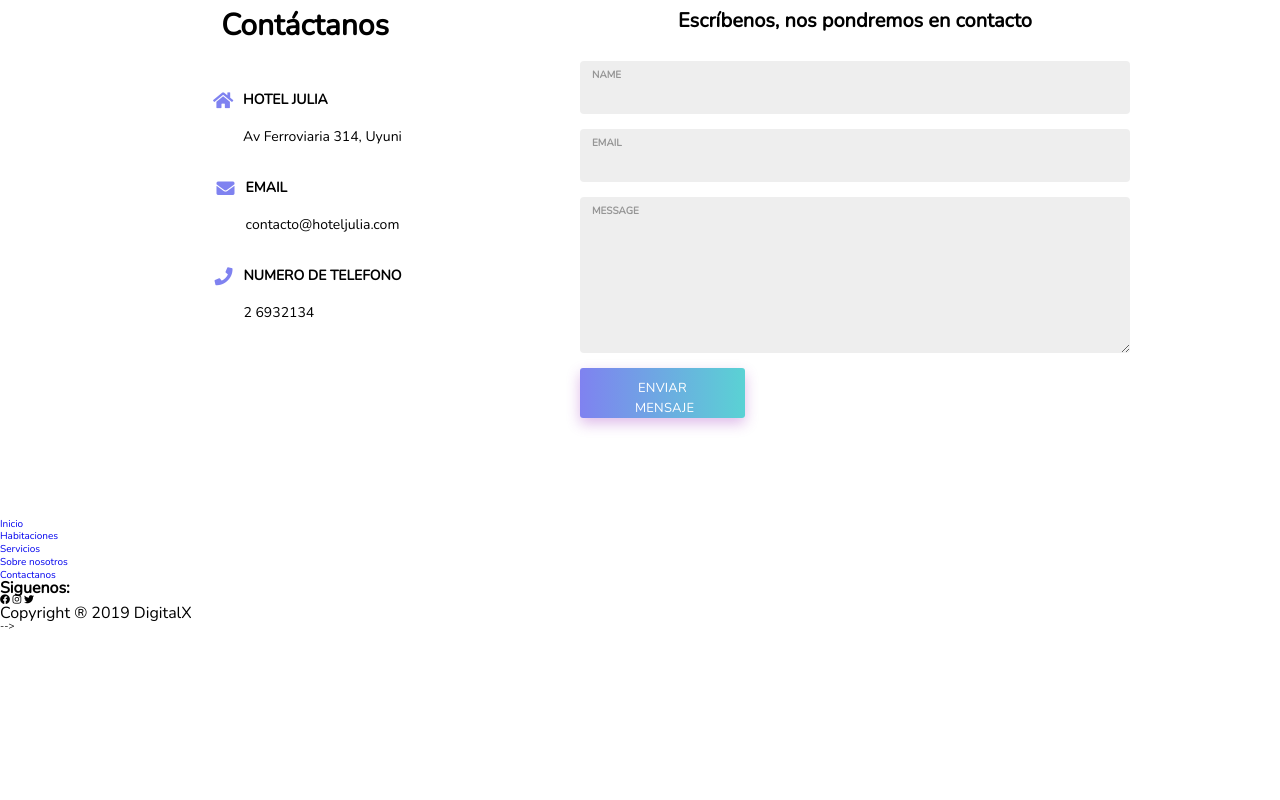
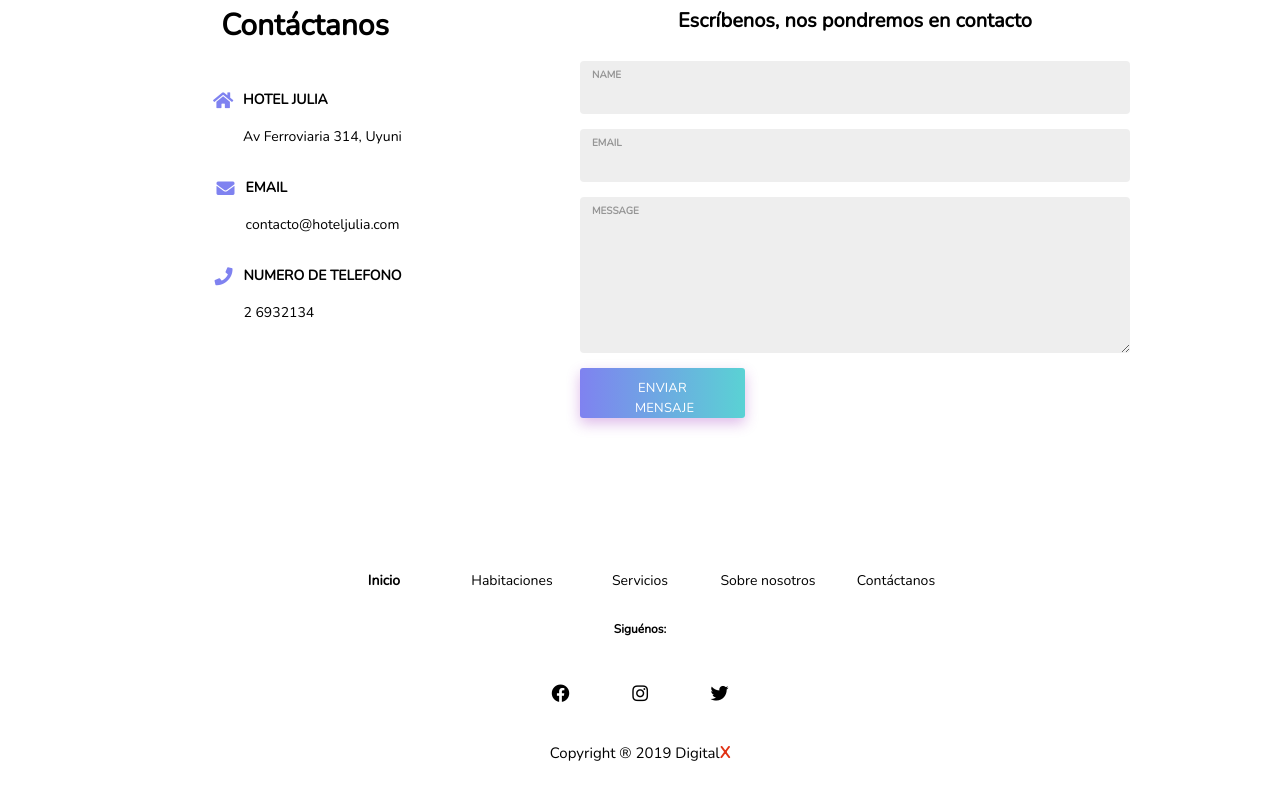
Before and after one commit to lgramirez/hotel, a website: page index.html in a window 1280 px wide. Shown: the part 5149-5949 px from the top of the page. Before the commit the page ends 5782 px from the top, so only its background shows below. Drawn offline with nearby package versions, Linux system fonts and the light colour scheme.

Commit message:
Add styles for the footer section

```diff
--- /dev/null
+++ b/css/components/footer.css
@@ -0,0 +1,165 @@
+.footer__section {
+    width: 100%;
+    height: 100%;
+    padding: 2.5rem 0 5rem 0;
+}
+
+.footer__menu-links {
+    width: 100%;
+    margin-bottom: 1rem;
+}
+
+.footer__links-container {
+    width: 100%;
+    display: flex;
+    flex-direction: column;
+    justify-content: center;
+    align-items: center;
+}
+
+.footer__link {
+    width: 100%;
+}
+
+.footer__a {
+    display: block;
+    width: 100%;
+    font-size: 0.7rem;
+    line-height: 1.3rem;
+    text-align: center;
+    transition: all .3s;
+}
+
+.footer__a:link {
+    color: #000;
+}
+
+.footer__a:visited {
+    color: #000;
+}
+
+.footer__a:hover {
+    color: #7f82f0;
+}
+
+.footer__a:active {
+    color: #000;
+}
+
+.footer__current-page {
+    font-weight: bold;
+}
+
+.footer__current-page:hover {
+    color: #000;
+}
+
+.footer__header{
+    width: 100%;
+    margin-bottom: 0.5rem;
+}
+
+.footer__h3 {
+    width: 100%;
+    font-size: 0.6rem;
+    line-height: 1.5rem;
+    font-weight: bold;
+    text-align: center;
+}
+
+.footer__social-container {
+    width: 100%;
+    margin-bottom: 0.5rem;
+    text-align: center;
+}
+
+.footer__social-icon {
+    padding: 1.5rem;
+    color: #000;
+}
+
+.footer__company-container {
+    width: 100%;
+    margin-bottom: 1rem;
+}
+
+.footer__company {
+    font-size: 0.75rem;
+    line-height: 1.1rem;
+    text-align: center;
+}
+
+.footer__digitalx-link {
+    color: #000;
+}
+
+.footer__X {
+    color: #e13214;
+    font-weight: bold;
+}
+
+/* small devices portrait tablets and large phones 600px and UP */
+@media (min-width: 640px){
+
+}
+
+/* medium devices landscape tablets 768px and UP */
+@media (min-width: 768px){
+
+}
+
+/* Large devices laptops, desktops 1024px and UP */
+@media (min-width: 1024px){
+    .footer__section {
+        padding: 5rem 0 10rem 0;
+    }
+
+    .footer__menu-links {
+        margin-bottom: 2rem;
+    }
+
+    .footer__links-container {
+        width: 50%;
+        margin: 0 auto;
+        flex-direction: row;
+        justify-content: center;
+    }
+
+    .footer__a {
+        font-size: 1.4rem;
+        line-height: 2.6rem;
+    }
+
+    .footer__header{
+        margin-bottom: 1rem;
+    }
+
+    .footer__h3 {
+        font-size: 1.2rem;
+        line-height: 3rem;
+    }
+
+    .footer__social-container {
+        margin-bottom: 1rem;
+    }
+
+    .footer__social-icon {
+        font-size: 1.8rem;
+        line-height: 1.4rem;
+        padding: 3rem;
+    }
+
+    .footer__company-container {
+        margin-bottom: 2rem;
+    }
+
+    .footer__company {
+        font-size: 1.5rem;
+        line-height: 2.2rem;
+    }
+}
+
+/* Extra large devices large laptops, desktops 1200 and UP */
+@media (min-width: 1200px){
+
+}
--- a/index.html
+++ b/index.html
@@ -24,6 +24,7 @@
   <link rel="stylesheet" href="css/components/promotions.css">
   <link rel="stylesheet" href="css/components/services.css">
   <link rel="stylesheet" href="css/components/contact.css">
+  <link rel="stylesheet" href="css/components/footer.css">
   <link rel="stylesheet" href="css/fontawesome/css/all.css">
   <link href="https://fonts.googleapis.com/css?family=Nunito|Roboto&display=swap" rel="stylesheet">
 
@@ -453,43 +454,45 @@
   </main>
 
   <!-- FOOTER -->
-  <footer>
+  <footer class="footer__section">
     <div class="footer__menu-links">
-      <ul>
-        <li>
-          <a href="/">Inicio</a>
+      <ul class="footer__links-container">
+        <li class="footer__link">
+          <a class="footer__a footer__current-page" href="/">Inicio</a>
         </li>
-        <li>
-          <a href="/">Habitaciones</a>
+        <li class="footer__link">
+          <a class="footer__a" href="#">Habitaciones</a>
         </li>
-        <li>
-          <a href="/">Servicios</a>
+        <li class="footer__link">
+          <a class="footer__a" href="#">Servicios</a>
         </li>
-        <li>
-          <a href="/">Sobre nosotros</a>
+        <li class="footer__link">
+          <a class="footer__a" href="#">Sobre nosotros</a>
         </li>
-        <li>
-          <a href="/">Contactanos</a>
+        <li class="footer__link">
+          <a class="footer__a" href="#">Contáctanos</a>
         </li>
       </ul>
     </div>
-    <div>
-      <h3>Siguenos:</h3>
+    <div class="footer__header">
+      <h3 class="footer__h3">Siguénos:</h3>
     </div>
-    <div>
-      <i class="fab fa-facebook"></i>
-      <i class="fab fa-instagram"></i>
-      <i class="fab fa-twitter"></i>
+    <div class="footer__social-container">
+      <a href="https://www.facebook.com"><i class="fab fa-facebook footer__social-icon"></i></a>
+      <a href="https://www.instagram.com"><i class="fab fa-instagram footer__social-icon"></i></a>
+      <a href="https://www.twitter.com"><i class="fab fa-twitter footer__social-icon"></i></a>
     </div>
-    <div>
-      <p>Copyright ® 2019 DigitalX</p>
+    <div class="footer__company-container">
+      <p class="footer__company">Copyright ® 2019
+        <a class="footer__digitalx-link" href="https://digitalx.com.bo">Digital<span class="footer__X">X</span></a>
+      </p>
     </div>
   </footer>
 
   <!-- Scripts -->
   <script src="js/vendor/modernizr-3.7.1.min.js"></script>
   <script src="js/plugins.js"></script>
-  <script src="js/main.js"></script> -->
+  <script src="js/main.js"></script>
   <script src="js/carousel.js"></script>
   <script src="js/customDatePicker.js"></script>
   <script src="js/gallery-carousel.js"></script>
```
